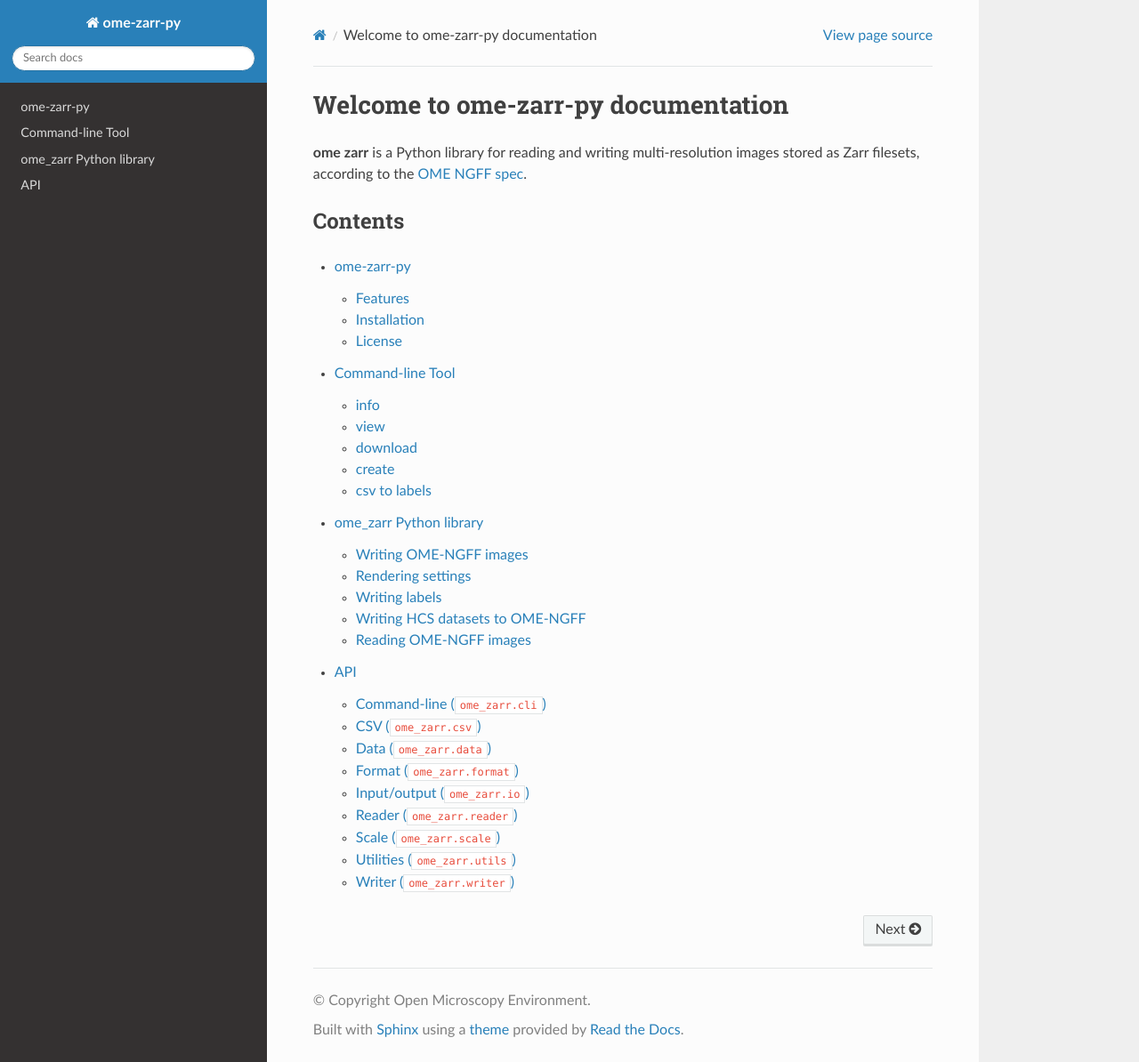
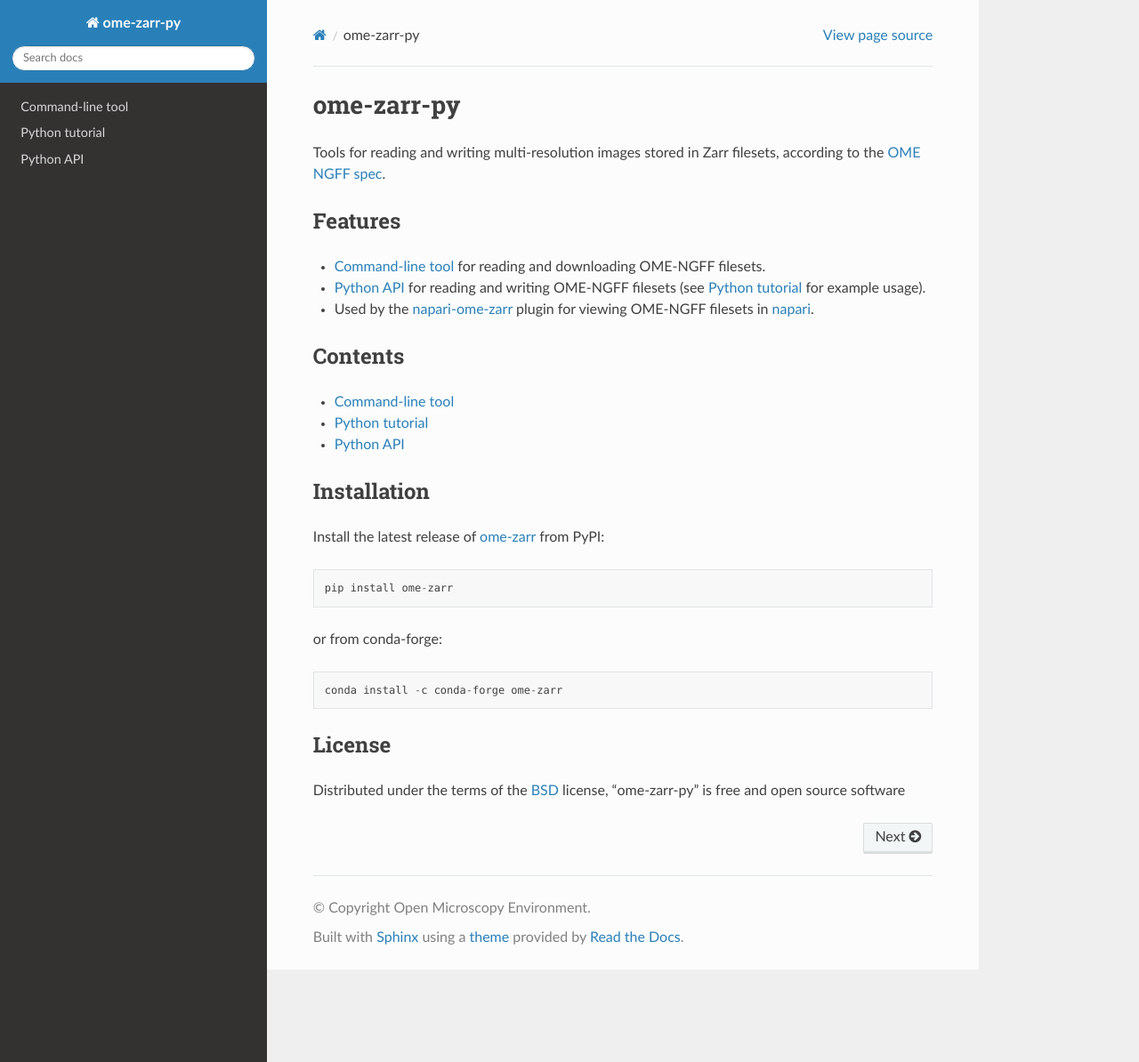
Before and after one commit to ome/ome-zarr-py, a Sphinx documentation site: the page built from docs/source/index.rst, in a window 1280 px wide and 1194 px high. Shown: the whole window at 89% size. Built offline with Sphinx 7.4.7 and the Read the Docs theme 2.0.0, drawn with Linux system fonts in a browser that asks for light colours.

Commit message:
Improve documentation structure

```diff
--- a/docs/source/api.rst
+++ b/docs/source/api.rst
@@ -1,8 +1,8 @@
-API
-===
+Python API
+==========
 
 .. toctree::
-    :maxdepth: 3
+    :maxdepth: 2
 
     api/cli
     api/csv
--- a/docs/source/cli.rst
+++ b/docs/source/cli.rst
@@ -1,5 +1,5 @@
 
-Command-line Tool
+Command-line tool
 -----------------
 
 Open Zarr filesets containing images with associated OME metadata.
--- a/docs/source/index.rst
+++ b/docs/source/index.rst
@@ -1,18 +1,46 @@
-Welcome to ome-zarr-py documentation
-====================================
+===========
+ome-zarr-py
+===========
 
-**ome zarr** is a Python library for reading and writing multi-resolution images stored
-as Zarr filesets, according to the `OME NGFF spec`_.
+Tools for reading and writing multi-resolution images stored in Zarr filesets, according to the `OME NGFF spec`_.
 
+
+Features
+--------
+
+- :doc:`cli` for reading and downloading OME-NGFF filesets.
+- :doc:`api` for reading and writing OME-NGFF filesets (see :doc:`python` for example usage).
+- Used by the `napari-ome-zarr`_ plugin for viewing OME-NGFF filesets in `napari`_.
 
 Contents
 --------
+.. toctree::
+   :maxdepth: 1
 
-.. toctree::
-
-   intro
    cli
    python
    api
 
+Installation
+------------
+
+Install the latest release of `ome-zarr`_ from PyPI::
+
+    pip install ome-zarr
+
+or from conda-forge::
+
+    conda install -c conda-forge ome-zarr
+
+
+License
+-------
+
+Distributed under the terms of the `BSD`_ license,
+"ome-zarr-py" is free and open source software
+
 .. _`OME NGFF spec`: https://github.com/ome/ngff
+.. _`BSD`: https://opensource.org/licenses/BSD-2-Clause
+.. _`napari`: https://github.com/napari/napari
+.. _`napari-ome-zarr`: https://github.com/ome/napari-ome-zarr
+.. _`ome-zarr`: https://pypi.org/project/ome-zarr/
--- a/docs/source/python.rst
+++ b/docs/source/python.rst
@@ -1,5 +1,5 @@
-ome_zarr Python library
-=======================
+Python tutorial
+===============
 
 Writing OME-NGFF images
 -----------------------
```
Also changed, not shown: docs/source/intro.rst (deleted, +0 -47 lines).
